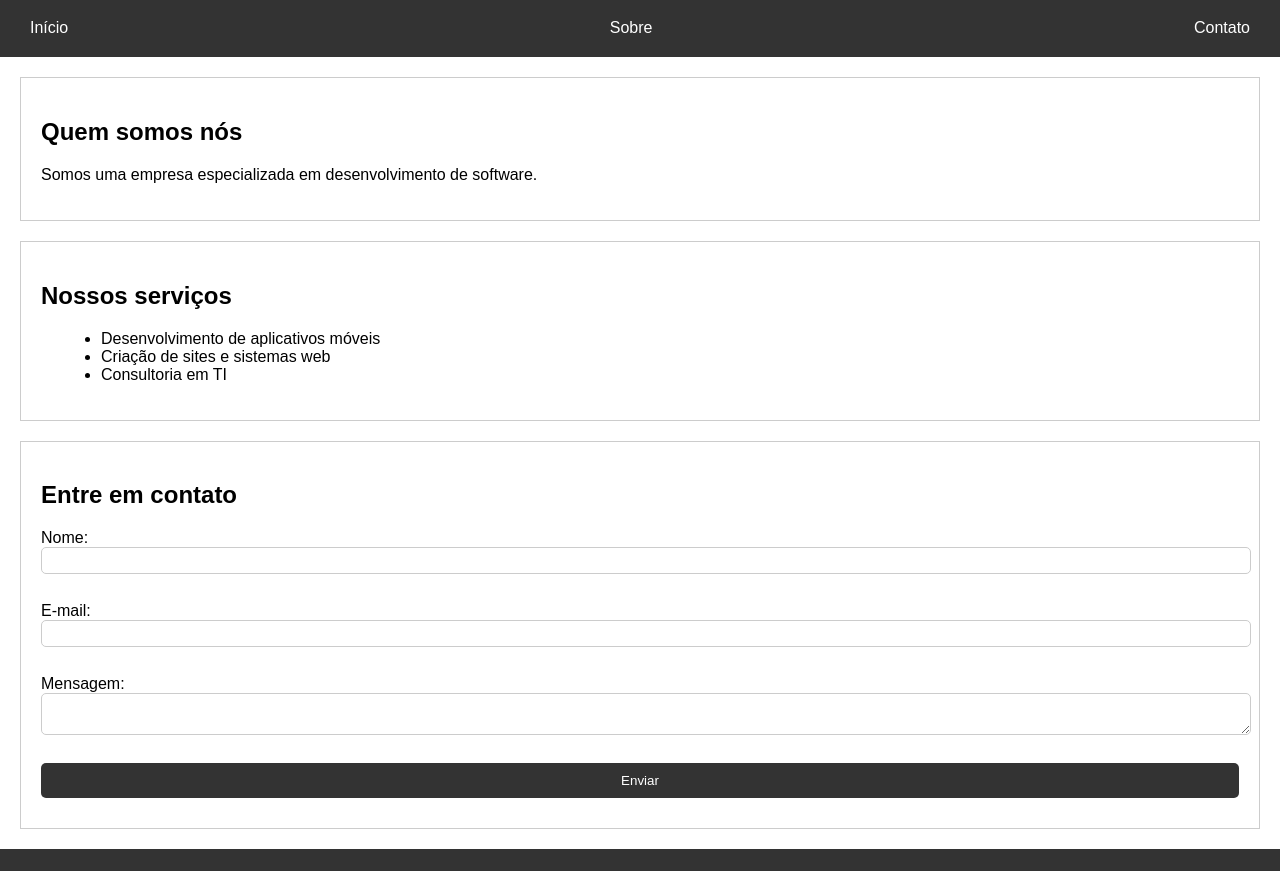
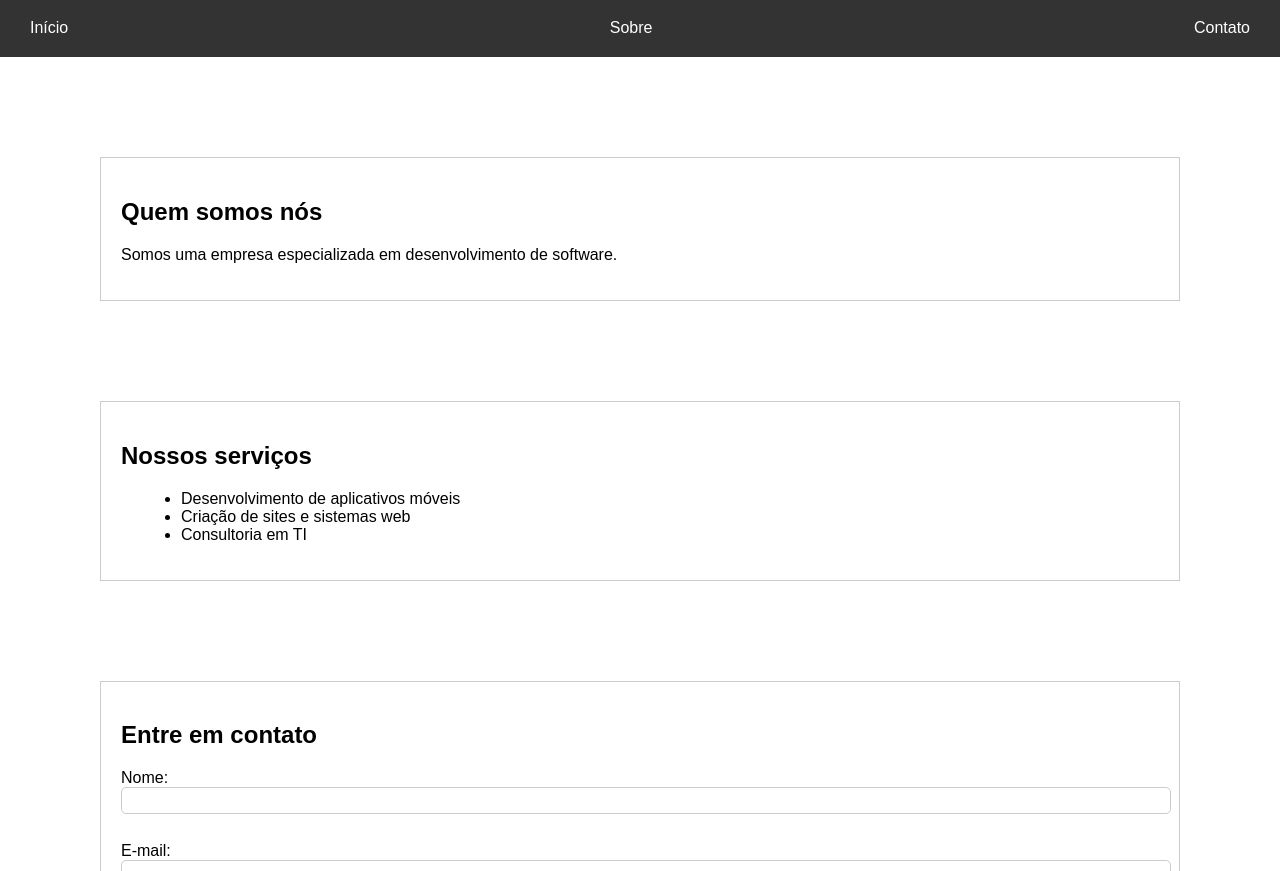
Before and after one commit to spxdz762/Landing-Page, a plain HTML site: page index.html in a window 1280 px wide. Shown: the part 81-952 px from the top of the page. Drawn offline with Linux system fonts and the light colour scheme.

Commit message:
ajuste na centralização da sections

```diff
--- a/style.css
+++ b/style.css
@@ -29,7 +29,7 @@ body {
 
   section {
     padding: 20px;
-    margin: 20px;
+    margin: 100px;
     border: 1px solid #ccc;
   }
 
@@ -58,6 +58,8 @@ body {
     border: none;
     padding: 10px;
     cursor: pointer;
+    width: 40%;
+    margin: auto;
   }
 
   footer {
```
